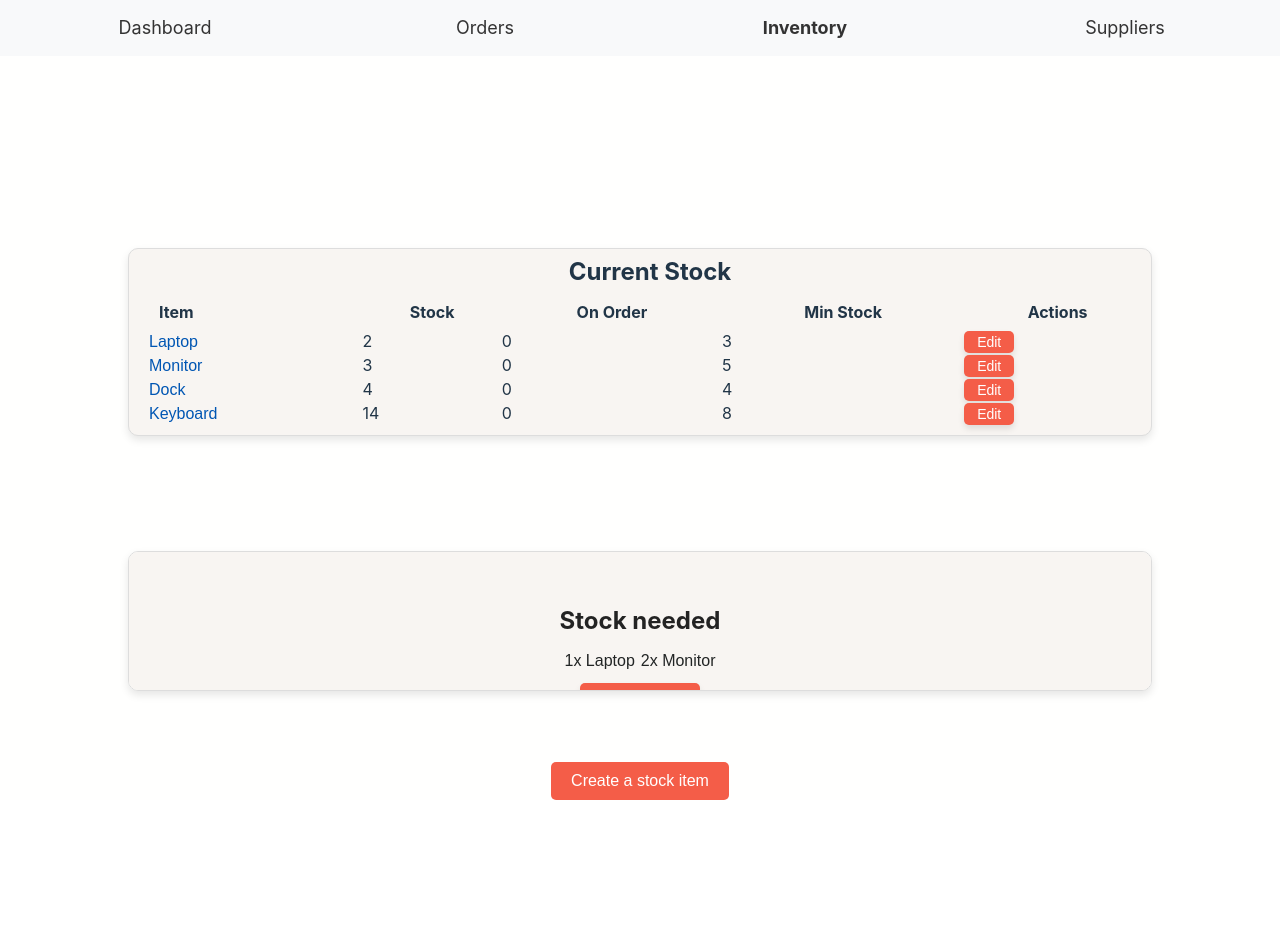
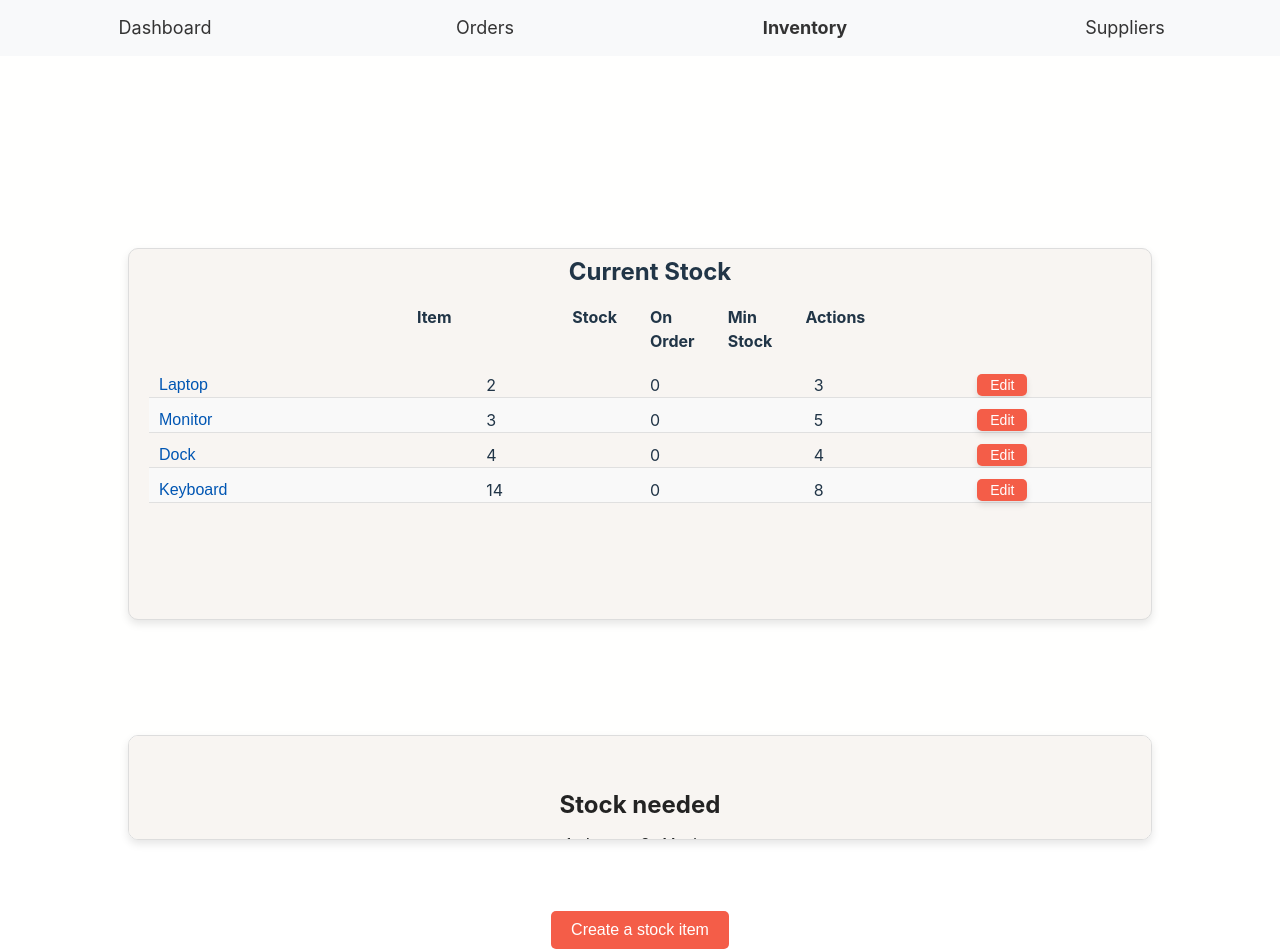
Before and after one commit to ChrisJLP/Purchasing-app, a React (Vite) app: page /inventory in a window 1280 px wide. Before the commit the page ends 800 px from the top, so only its background shows below. Built offline with nearby package versions, Linux system fonts and the light colour scheme.

Commit message:
Optimization changes

```diff
--- a/package.json
+++ b/package.json
@@ -12,7 +12,8 @@
   "dependencies": {
     "react": "^18.3.1",
     "react-dom": "^18.3.1",
-    "react-router-dom": "^6.25.1"
+    "react-router-dom": "^6.25.1",
+    "react-window": "^1.8.10"
   },
   "devDependencies": {
     "@types/react": "^18.3.3",
--- a/src/CreateStockItemForm.jsx
+++ b/src/CreateStockItemForm.jsx
@@ -21,7 +21,7 @@ function CreateStockItemForm({ onClose, onCreateItem }) {
         stock: parseInt(stock),
         onOrder: 0,
         minStock: parseInt(minStock),
-        suppliers,
+        suppliers: suppliers.length > 0 ? suppliers : [], // Ensure suppliers is always an array
       };
       onCreateItem(newItem);
     }
--- a/src/Inventory.jsx
+++ b/src/Inventory.jsx
@@ -1,5 +1,6 @@
 import React, { useState, useEffect } from "react";
 import { useLocation } from "react-router-dom";
+import { FixedSizeList as List } from "react-window";
 import styles from "./styles/Inventory.module.css";
 import { useInventory } from "./InventoryContext";
 import { useOrder } from "./OrderContext";
@@ -130,31 +131,17 @@ function CurrentStock({ inventoryItems, onItemClick }) {
     setEditIndex(null);
   };
 
+  const Row = ({ index, style }) => {
+    const item = inventoryItems[index];
     return (
-    <div className={styles.currentStockContainer}>
-      <h2>Current Stock</h2>
-      <table className={styles.inventoryTable}>
-        <thead>
-          <tr className={styles.inventoryTr}>
-            <th className={styles.inventoryTh}>Item</th>
-            <th>Stock</th>
-            <th>On Order</th>
-            <th>Min Stock</th>
-            <th>Actions</th>
-          </tr>
-        </thead>
-        <tbody>
-          {inventoryItems.map((item, index) => (
-            <tr key={index} className={styles.tableRow}>
-              <td>
+      <div style={style} className={styles.tableRow}>
         <button
           className={styles.itemNameButton}
           onClick={() => onItemClick(item)}
         >
           {item.name}
         </button>
-              </td>
-              <td>
+        <span>
           {editIndex === index ? (
             <input
               type="number"
@@ -165,9 +152,9 @@ function CurrentStock({ inventoryItems, onItemClick }) {
           ) : (
             item.stock
           )}
-              </td>
-              <td>{item.onOrder}</td>
-              <td>
+        </span>
+        <span>{item.onOrder}</span>
+        <span>
           {editIndex === index ? (
             <input
               type="number"
@@ -178,28 +165,39 @@ function CurrentStock({ inventoryItems, onItemClick }) {
           ) : (
             item.minStock
           )}
-              </td>
-              <td>
-                {editIndex === index ? (
+        </span>
         <button
-                    className={styles.saveButton}
-                    onClick={() => handleSave(index)}
+          className={
+            editIndex === index ? styles.saveButton : styles.editButton
+          }
+          onClick={() =>
+            editIndex === index ? handleSave(index) : handleEdit(index)
+          }
         >
-                    Save
+          {editIndex === index ? "Save" : "Edit"}
         </button>
-                ) : (
-                  <button
-                    className={styles.editButton}
-                    onClick={() => handleEdit(index)}
+      </div>
+    );
+  };
+
+  return (
+    <div className={styles.currentStockContainer}>
+      <h2>Current Stock</h2>
+      <div className={styles.tableHeader}>
+        <span>Item</span>
+        <span>Stock</span>
+        <span>On Order</span>
+        <span>Min Stock</span>
+        <span>Actions</span>
+      </div>
+      <List
+        height={400}
+        itemCount={inventoryItems.length}
+        itemSize={35}
+        width="100%"
       >
-                    Edit
-                  </button>
-                )}
-              </td>
-            </tr>
-          ))}
-        </tbody>
-      </table>
+        {Row}
+      </List>
     </div>
   );
 }
--- a/src/InventoryContext.jsx
+++ b/src/InventoryContext.jsx
@@ -58,11 +58,30 @@ export function InventoryProvider({ children }) {
     [calculateStockNeeded]
   );
 
-  const recalculateStockNeeded = useCallback(() => {
+  const addNewItem = useCallback(
+    (newItem) => {
+      setLastItemId((prevId) => {
+        const nextId = prevId + 1;
+        setInventoryItems((prevItems) => {
+          const itemWithId = { ...newItem, id: nextId, onOrder: 0 };
+          const updatedItems = [...prevItems, itemWithId];
+          return calculateStockNeeded(updatedItems);
+        });
+        return nextId;
+      });
+    },
+    [calculateStockNeeded]
+  );
+
+  const contextValue = useMemo(
+    () => ({
+      inventoryItems,
+      setInventoryItems,
+      updateStockNeeded,
+      recalculateStockNeeded: useCallback(() => {
         setInventoryItems((prevItems) => calculateStockNeeded(prevItems));
-  }, [calculateStockNeeded]);
-
-  const updateStockLevel = useCallback(
+      }, [calculateStockNeeded]),
+      updateStockLevel: useCallback(
         (index, newStock, newMinStock) => {
           setInventoryItems((prevItems) => {
             const updatedItems = [...prevItems];
@@ -75,44 +94,28 @@ export function InventoryProvider({ children }) {
           });
         },
         [calculateStockNeeded]
-  );
-
-  const stockNeededItems = useMemo(() => {
-    return inventoryItems
+      ),
+      stockNeededItems: inventoryItems
         .filter((item) => item.stockNeeded > 0)
         .map((item) => ({
           id: item.id,
           name: item.name,
           quantity: item.stockNeeded,
-      }));
-  }, [inventoryItems]);
-
-  const addNewItem = useCallback(
-    (newItem) => {
-      setInventoryItems((prevItems) => {
-        const nextId = lastItemId + 1;
-        setLastItemId(nextId);
-        const itemWithId = { ...newItem, id: nextId };
-        const updatedItems = [...prevItems, itemWithId];
-        return calculateStockNeeded(updatedItems);
-      });
-    },
-    [calculateStockNeeded, lastItemId]
+        })),
+      isInitialized,
+      addNewItem,
+    }),
+    [
+      inventoryItems,
+      isInitialized,
+      calculateStockNeeded,
+      updateStockNeeded,
+      addNewItem,
+    ]
   );
 
   return (
-    <InventoryContext.Provider
-      value={{
-        inventoryItems,
-        setInventoryItems,
-        updateStockNeeded,
-        recalculateStockNeeded,
-        updateStockLevel,
-        stockNeededItems,
-        isInitialized,
-        addNewItem,
-      }}
-    >
+    <InventoryContext.Provider value={contextValue}>
       {children}
     </InventoryContext.Provider>
   );
--- a/src/StockNeeded.jsx
+++ b/src/StockNeeded.jsx
@@ -3,7 +3,7 @@ import { Link } from "react-router-dom";
 import styles from "./styles/Dashboard.module.css";
 import StockItemDetails from "./StockItemDetails";
 
-function StockNeeded({
+const StockNeeded = React.memo(function StockNeeded({
   stockNeededItems = [],
   inventoryItems,
   isClickable = false,
@@ -32,7 +32,7 @@ function StockNeeded({
     const grouped = {};
     stockNeededItems.forEach((item) => {
       const fullItem = inventoryItems.find((invItem) => invItem.id === item.id);
-      if (fullItem) {
+      if (fullItem && fullItem.suppliers && fullItem.suppliers.length > 0) {
         const cheapestSupplier = fullItem.suppliers.reduce((min, supplier) =>
           parseFloat(supplier.price) < parseFloat(min.price) ? supplier : min
         );
@@ -44,6 +44,12 @@ function StockNeeded({
           ...item,
           supplierId: cheapestSupplier.id,
         });
+      } else {
+        // Handle items without suppliers or with an empty suppliers array
+        if (!grouped["No Supplier"]) {
+          grouped["No Supplier"] = [];
+        }
+        grouped["No Supplier"].push({ ...item, supplierId: null });
       }
     });
     return grouped;
@@ -112,6 +118,6 @@ function StockNeeded({
       )}
     </div>
   );
-}
+});
 
 export default StockNeeded;
--- a/src/styles/Inventory.module.css
+++ b/src/styles/Inventory.module.css
@@ -14,7 +14,7 @@
     width: 80vw;
     align-items: center;
     justify-content: center;
-    height: auto;
+    height: 50%;
     border: 1px solid #ddd;
     border-radius: 10px;
     background-color: #f8f5f2;
@@ -90,3 +90,31 @@
 .createStockItemButton:hover {
     text-decoration: underline;
 }
+
+.tableHeader {
+    display: grid;
+    grid-template-columns: 2fr 1fr 1fr 1fr 1fr;
+    padding: 10px;
+    background-color: #f8f5f2;
+    font-weight: bold;
+    position: sticky;
+    top: 0;
+    z-index: 1;
+  }
+
+  .tableBody {
+    height: 400px;
+    overflow-y: auto;
+  }
+
+  .tableRow {
+    display: grid;
+    grid-template-columns: 2fr 1fr 1fr 1fr 1fr;
+    padding: 10px;
+    border-bottom: 1px solid #e0e0e0;
+    align-items: center;
+  }
+
+  .tableRow:nth-child(even) {
+    background-color: #f9f9f9;
+  }
```
Also changed, not shown: 1 other file (tests, documents, lock files or other folders). Lines whose indentation alone changed are shown as unchanged.
